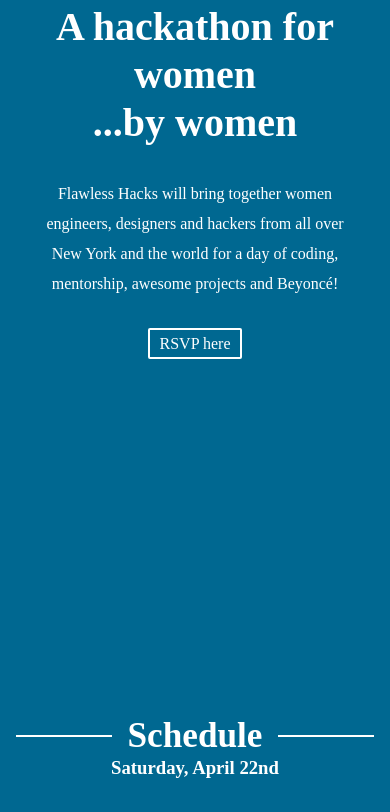
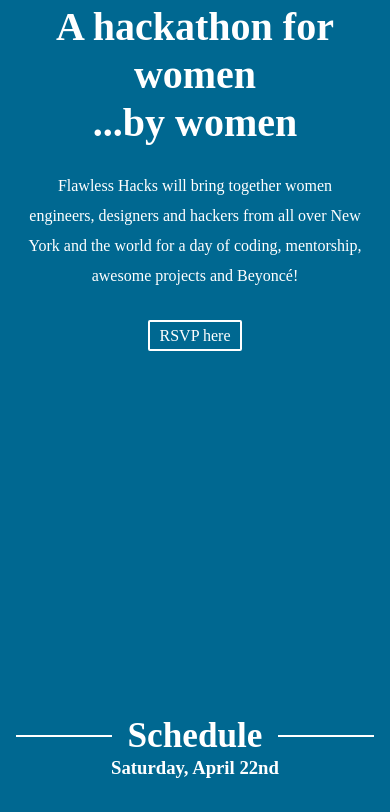
Before and after one commit to flawlesshacks/2017.flawlesshacks.com, a plain HTML site: page index.html in a window 390 px wide. Shown: the part 1501-2313 px from the top of the page. Drawn offline with nearby package versions, Linux system fonts and the light colour scheme; a web font is replaced by a local one.

Commit message:
mobile enhancements

```diff
--- a/css/style.css
+++ b/css/style.css
@@ -35,7 +35,7 @@
 
 .text-para {
   margin: 0 auto;
-  padding: 2em;
+  padding: 1.5em;
   max-width:600px;
   line-height: 30px;
 }
--- a/index.html
+++ b/index.html
@@ -2,6 +2,7 @@
 <html>
 <head>
   <meta charset="UTF-8">
+  <meta id="meta" name="viewport" content="width=device-width, initial-scale=1.0" />
   <title>Flawless Hacks | 2017</title>
   <link rel="stylesheet" href="css/animate.css">
   <link rel="stylesheet" href="css/style.css">
```
